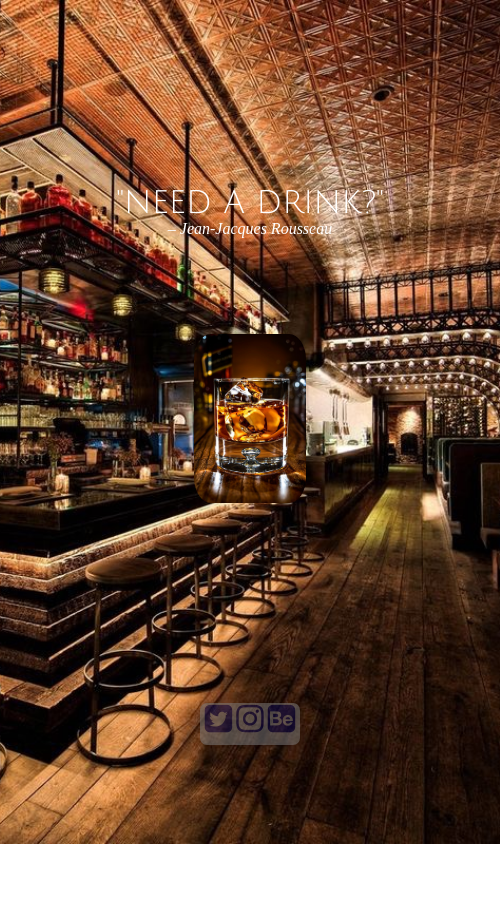
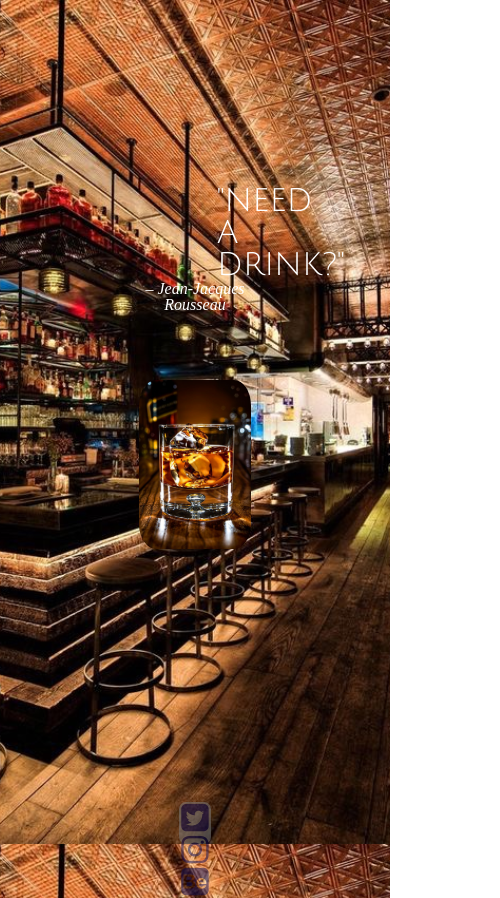
Before and after one commit to mikevida/namecard, a plain HTML site: page index.html in a window 390 px wide. Shown: the whole page, 500 px wide, since content can reach past the window. Before the commit the page ends 844 px from the top, so only its background shows below. Drawn offline with Linux system fonts and the light colour scheme.

Commit message:
responsive

```diff
--- a/main.css
+++ b/main.css
@@ -5,15 +5,65 @@
   font-size: 100%;
 }
 
+/* ==== CSS RESET ==== */
+/* http://meyerweb.com/eric/tools/css/reset/
+   v2.0 | 20110126
+   License: none (public domain)
+*/
+
+html, body, div, span, applet, object, iframe,
+h1, h2, h3, h4, h5, h6, p, blockquote, pre,
+a, abbr, acronym, address, big, cite, code,
+del, dfn, em, img, ins, kbd, q, s, samp,
+small, strike, strong, sub, sup, tt, var,
+b, u, i, center,
+dl, dt, dd, ol, ul, li,
+fieldset, form, label, legend,
+table, caption, tbody, tfoot, thead, tr, th, td,
+article, aside, canvas, details, embed,
+figure, figcaption, footer, header, hgroup,
+menu, nav, output, ruby, section, summary,
+time, mark, audio, video {
+	margin: 0;
+	padding: 0;
+	border: 0;
+	font-size: 100%;
+	font: inherit;
+	vertical-align: baseline;
+}
+/* HTML5 display-role reset for older browsers */
+article, aside, details, figcaption, figure,
+footer, header, hgroup, menu, nav, section {
+	display: block;
+}
+body {
+	line-height: 1;
+}
+ol, ul {
+	list-style: none;
+}
+blockquote, q {
+	quotes: none;
+}
+blockquote:before, blockquote:after,
+q:before, q:after {
+	content: '';
+	content: none;
+}
+table {
+	border-collapse: collapse;
+	border-spacing: 0;
+}
 body {
 	background: url('Assets/IMG-1604.JPG') center no-repeat fixed;
 	background-size: cover;
-	font-size: 100%;
+	font-size: 1rem;
 	justify-content: center;
 }
 
+/* ==== LAYOUT ==== */
 #canvas{
-	width: 500px;
+	width: 40vw;
 	height: 100vh;
 	margin: auto;
 	position: relative;
@@ -21,7 +71,7 @@ body {
 }
 
 #box1 {
-	height: 250px;
+	height: 35%;
 	width: 100%;
 	margin: auto;
 	position:relative;
@@ -33,7 +83,7 @@ body {
 	/*background-color: green;*/
 	width: 100%;
 	position: relative;
-	top: 0px;
+	top: 0vh;
 }
 
 #box3 {
@@ -42,13 +92,15 @@ body {
 	margin: auto;
 	background-color: grey;
 	position: relative;
-	bottom: -200px;
+	bottom: -30vh;
 	/*left: 200px;*/
 	/*left: 50vh;*/
 	opacity: 0.5;
 	text-align: center;
 	border-radius: 7px;
 }
+
+/* ==== STYLES ==== */
 
 p {
 	text-align: center;
@@ -84,6 +136,7 @@ img {
 	border-radius: 15%;
 }
 
+/* ==== ANIMATION ==== */
 .appear1:hover{
 	transform: scale(1.1);
 	transition: all 0.7s ease-in-out;
@@ -94,6 +147,7 @@ img {
 	transition: all 1.5s ease-in-out;
 }
 
+/* ==== LINKS ==== */
 .links {
 	filter: grayscale(70%);
 }
```
